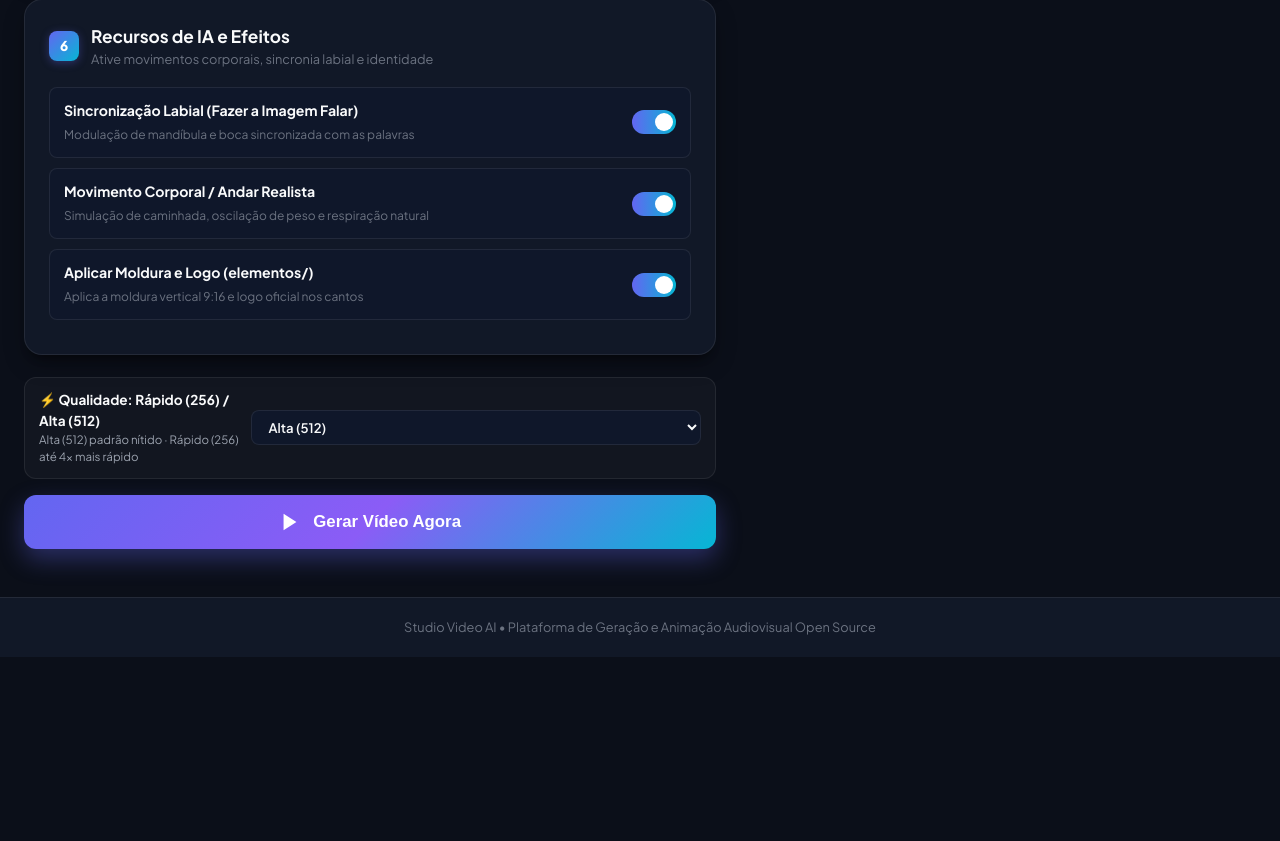
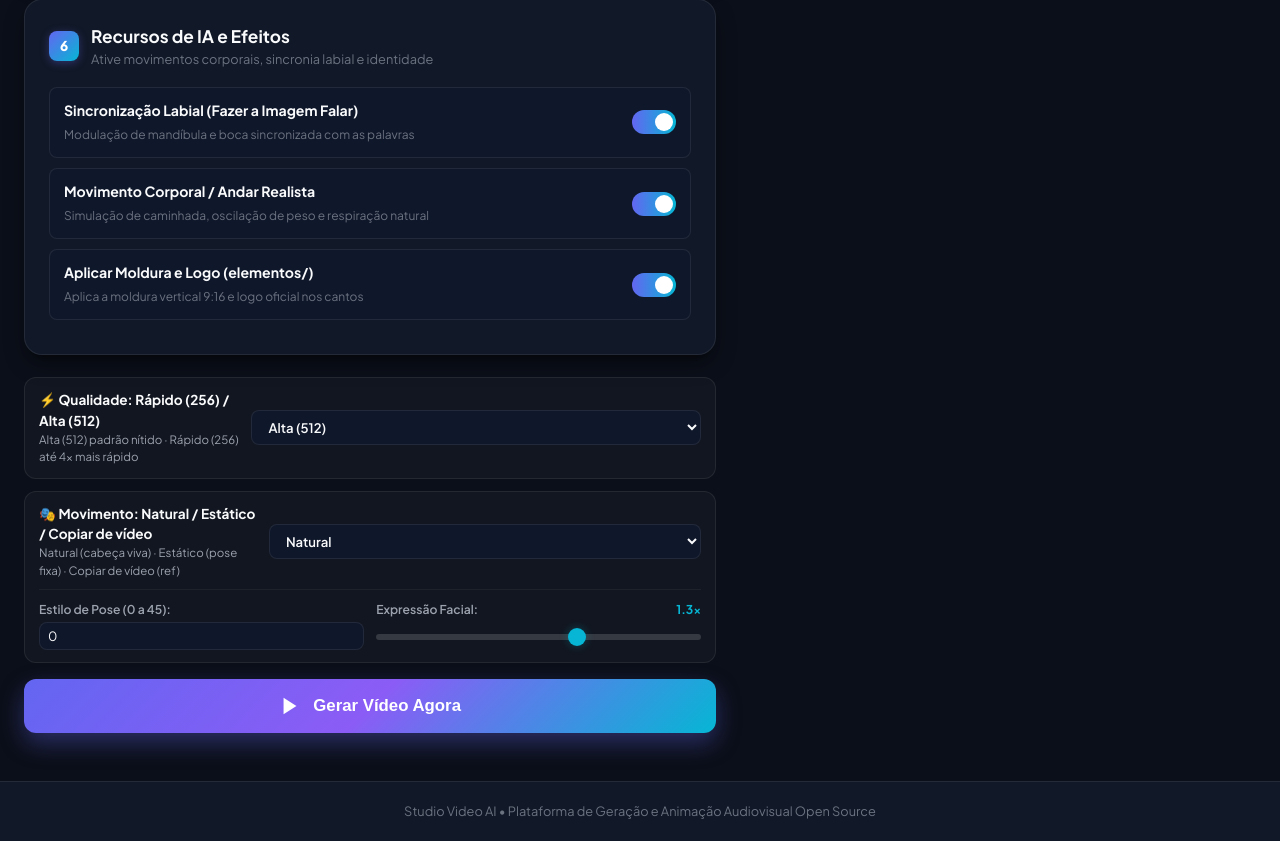
Before and after one commit to grego921/studio-video-ai, a Flask app: page /api in a window 1280 px wide. Shown: the part 2275-3116 px from the top of the page. Before the commit the page ends 2932 px from the top, so only its background shows below. Run offline with Flask 3, Linux system fonts and the light colour scheme.

Commit message:
feat: add configurable head motion (natural/still/ref) with pose style and expression scale controls

```diff
--- a/templates/index.html
+++ b/templates/index.html
@@ -1395,7 +1395,7 @@
         </div>
 
         <!-- Seletor de Qualidade: Rápido (256) / Alta (512) -->
-        <div style="margin-bottom: 16px; background: rgba(255, 255, 255, 0.03); border: 1px solid var(--border-subtle); border-radius: var(--radius-md); padding: 12px 14px; display: flex; align-items: center; justify-content: space-between; gap: 12px;">
+        <div style="margin-bottom: 12px; background: rgba(255, 255, 255, 0.03); border: 1px solid var(--border-subtle); border-radius: var(--radius-md); padding: 12px 14px; display: flex; align-items: center; justify-content: space-between; gap: 12px;">
           <div>
             <label for="qualitySelect" style="font-size: 0.85rem; font-weight: 700; color: var(--text-main); display: block;">⚡ Qualidade: Rápido (256) / Alta (512)</label>
             <span style="font-size: 0.72rem; color: var(--text-muted); display: block;">Alta (512) padrão nítido · Rápido (256) até 4x mais rápido</span>
@@ -1404,6 +1404,42 @@
             <option value="high" selected>Alta (512)</option>
             <option value="fast">Rápido (256)</option>
           </select>
+        </div>
+
+        <!-- Seletor de Movimento: Natural / Estático / Copiar de vídeo -->
+        <div style="margin-bottom: 16px; background: rgba(255, 255, 255, 0.03); border: 1px solid var(--border-subtle); border-radius: var(--radius-md); padding: 12px 14px;">
+          <div style="display: flex; align-items: center; justify-content: space-between; gap: 12px;">
+            <div>
+              <label for="motionSelect" style="font-size: 0.85rem; font-weight: 700; color: var(--text-main); display: block;">🎭 Movimento: Natural / Estático / Copiar de vídeo</label>
+              <span style="font-size: 0.72rem; color: var(--text-muted); display: block;">Natural (cabeça viva) · Estático (pose fixa) · Copiar de vídeo (ref)</span>
+            </div>
+            <select id="motionSelect" style="background: var(--bg-input); border: 1px solid var(--border-subtle); color: var(--text-main); font-size: 0.82rem; font-weight: 600; padding: 7px 12px; border-radius: var(--radius-sm); outline: none; cursor: pointer;">
+              <option value="natural" selected>Natural</option>
+              <option value="still">Estático</option>
+              <option value="ref">Copiar de vídeo</option>
+            </select>
+          </div>
+
+          <!-- Campos opcionais: Estilo de pose (0-45) e Intensidade de expressão -->
+          <div id="motionExtraOptions" style="display: grid; grid-template-columns: 1fr 1fr; gap: 12px; padding-top: 10px; border-top: 1px solid rgba(255, 255, 255, 0.05); margin-top: 10px;">
+            <div>
+              <label for="poseStyleInput" style="font-size: 0.76rem; font-weight: 600; color: var(--text-muted); display: block; margin-bottom: 4px;">Estilo de Pose (0 a 45):</label>
+              <input type="number" id="poseStyleInput" min="0" max="45" value="0" style="width: 100%; background: var(--bg-input); border: 1px solid var(--border-subtle); color: var(--text-main); font-size: 0.8rem; padding: 5px 8px; border-radius: var(--radius-sm); outline: none;">
+            </div>
+            <div>
+              <div style="display: flex; justify-content: space-between; align-items: center; margin-bottom: 4px;">
+                <label for="expressionScaleSlider" style="font-size: 0.76rem; font-weight: 600; color: var(--text-muted);">Expressão Facial:</label>
+                <span id="expressionScaleLabel" style="font-size: 0.76rem; font-weight: 700; color: var(--accent);">1.3x</span>
+              </div>
+              <input type="range" id="expressionScaleSlider" min="0.8" max="1.6" step="0.05" value="1.3" style="width: 100%; accent-color: var(--primary);">
+            </div>
+          </div>
+
+          <!-- Upload de Vídeo de Referência (exibido apenas quando Copiar de vídeo) -->
+          <div id="refVideoGroup" style="display: none; padding-top: 10px; border-top: 1px solid rgba(255, 255, 255, 0.05); margin-top: 10px;">
+            <label for="refVideoInput" style="font-size: 0.76rem; font-weight: 600; color: var(--text-muted); display: block; margin-bottom: 4px;">📹 Vídeo MP4 de Referência (pose e piscar):</label>
+            <input type="file" id="refVideoInput" accept="video/mp4,video/*" style="width: 100%; background: var(--bg-input); border: 1px solid var(--border-subtle); color: var(--text-main); font-size: 0.8rem; padding: 6px 8px; border-radius: var(--radius-sm); outline: none;">
+          </div>
         </div>
 
         <!-- Botão de Ação -->
@@ -2225,14 +2261,32 @@
           const chosenQuality = qualityEl ? qualityEl.value : 'high';
           neuralFormData.append('quality', chosenQuality);
 
+          // 1. Movimento: Natural / Estático / Copiar de vídeo
+          const motionEl = document.getElementById('motionSelect');
+          const chosenMotion = motionEl ? motionEl.value : 'natural';
+          neuralFormData.append('motion', chosenMotion);
+
+          const poseStyleEl = document.getElementById('poseStyleInput');
+          const poseStyleVal = poseStyleEl ? parseInt(poseStyleEl.value, 10) : 0;
+          neuralFormData.append('pose_style', isNaN(poseStyleVal) ? '0' : String(Math.max(0, Math.min(45, poseStyleVal))));
+
+          const expScaleEl = document.getElementById('expressionScaleSlider');
+          const expScaleVal = expScaleEl ? parseFloat(expScaleEl.value) : 1.3;
+          neuralFormData.append('expression_scale', isNaN(expScaleVal) ? '1.3' : String(Math.max(0.8, Math.min(1.6, expScaleVal))));
+
+          if (chosenMotion === 'ref') {
+            const refVidInput = document.getElementById('refVideoInput');
+            if (refVidInput && refVidInput.files && refVidInput.files[0]) {
+              neuralFormData.append('ref_video', refVidInput.files[0]);
+            }
+          }
+
           if (activeTab === 'tabText') {
             neuralFormData.append('script_text', scriptText);
             neuralFormData.append('voice', document.getElementById('voiceSelect').value);
           } else if (speechInput.files[0]) {
             neuralFormData.append('speech_file', speechInput.files[0]);
           }
-          neuralFormData.append('use_enhancer', 'true');
-          neuralFormData.append('still_mode', 'true');
 
           try {
             let cleanGpuUrl = (savedGpuUrl || '').trim().replace(/\/+$/, '');
@@ -2482,6 +2536,31 @@
         runGpuTaskPolling(pendingTaskId, pendingTaskUrl);
       }
 
+      // Controle de visibilidade e eventos de Movimento
+      const motionSelectEl = document.getElementById('motionSelect');
+      const motionExtraOptionsEl = document.getElementById('motionExtraOptions');
+      const refVideoGroupEl = document.getElementById('refVideoGroup');
+      const expressionScaleSliderEl = document.getElementById('expressionScaleSlider');
+      const expressionScaleLabelEl = document.getElementById('expressionScaleLabel');
+
+      if (expressionScaleSliderEl && expressionScaleLabelEl) {
+        expressionScaleSliderEl.addEventListener('input', () => {
+          expressionScaleLabelEl.textContent = `${parseFloat(expressionScaleSliderEl.value).toFixed(2)}x`;
+        });
+      }
+
+      if (motionSelectEl) {
+        motionSelectEl.addEventListener('change', () => {
+          const m = motionSelectEl.value;
+          if (motionExtraOptionsEl) {
+            motionExtraOptionsEl.style.display = (m === 'still') ? 'none' : 'grid';
+          }
+          if (refVideoGroupEl) {
+            refVideoGroupEl.style.display = (m === 'ref') ? 'block' : 'none';
+          }
+        });
+      }
+
       loadPresets();
       loadGallery();
     });
```
Also changed, not shown: colab_api.py (+57 -5 lines), html_template.py (+1 -1 lines).
